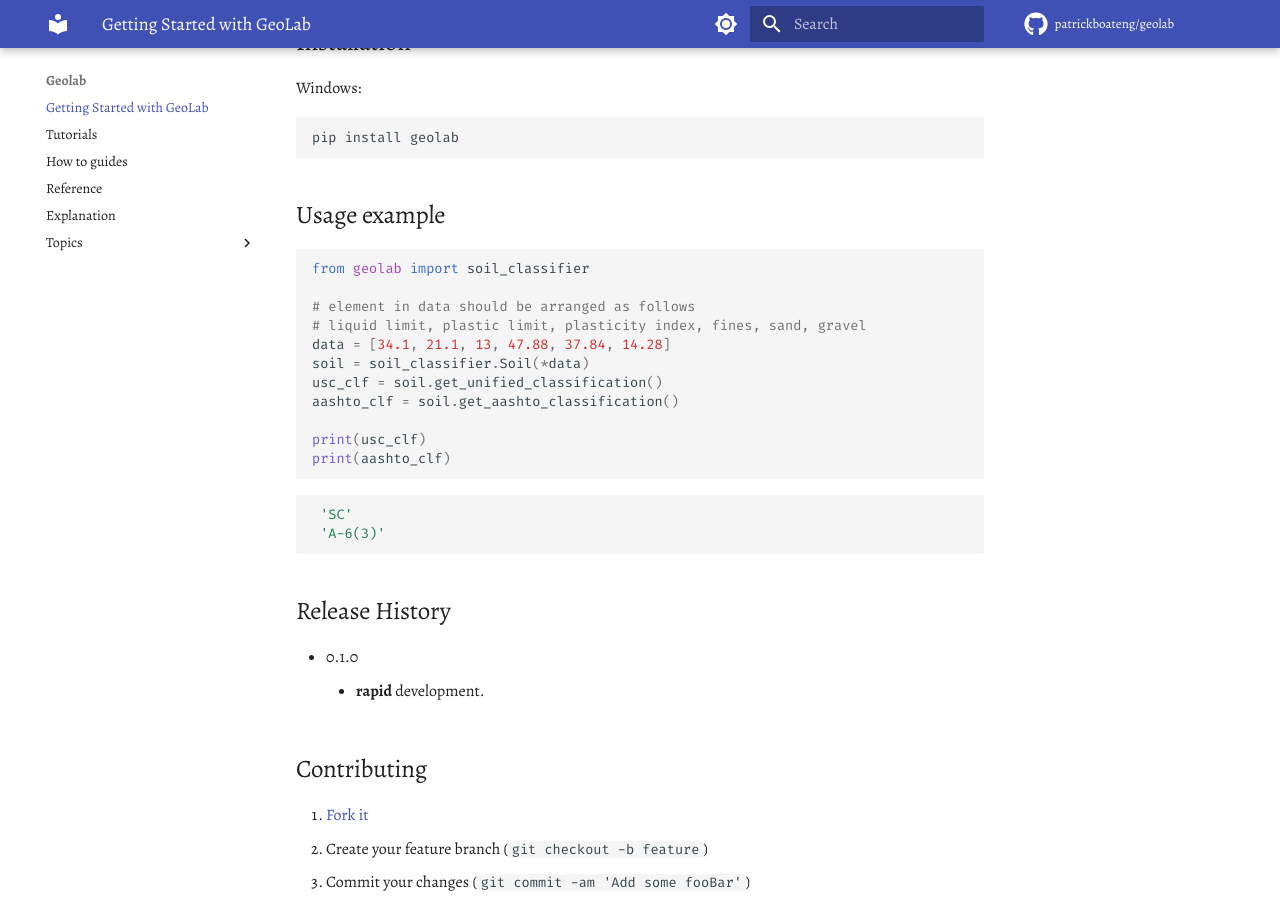
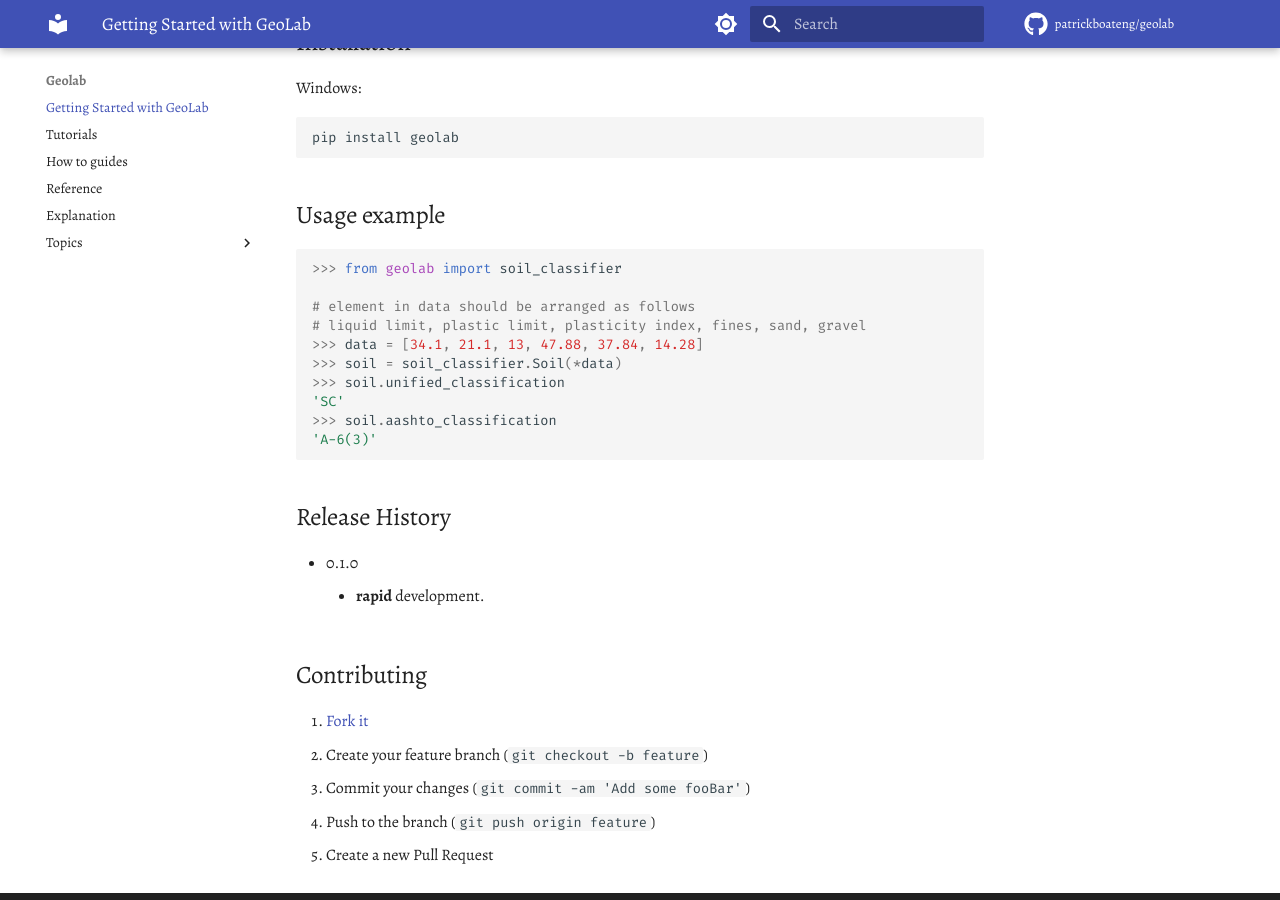
Before and after one commit to patrickboateng/geolysis, an MkDocs documentation site: the page built from docs/index.md, in a window 1280 px wide and 900 px high, scrolled down 543 px. Built offline with MkDocs 1.6.1 and Material for MkDocs 9.7.7, drawn with Linux system fonts in a browser that asks for light colours; comment, search, counter and statistics services are not loaded.

Commit message:
modified usage example

````diff
--- a/docs/index.md
+++ b/docs/index.md
@@ -34,22 +34,17 @@ pip install geolab
 ## Usage example
 
 ```py
-from geolab import soil_classifier
+>>> from geolab import soil_classifier
 
 # element in data should be arranged as follows
 # liquid limit, plastic limit, plasticity index, fines, sand, gravel
-data = [34.1, 21.1, 13, 47.88, 37.84, 14.28]
-soil = soil_classifier.Soil(*data)
-usc_clf = soil.get_unified_classification()
-aashto_clf = soil.get_aashto_classification()
+>>> data = [34.1, 21.1, 13, 47.88, 37.84, 14.28]
+>>> soil = soil_classifier.Soil(*data)
+>>> soil.unified_classification
+'SC'
+>>> soil.aashto_classification
+'A-6(3)'
 
-print(usc_clf)
-print(aashto_clf)
-```
-
-```sh
- 'SC'
- 'A-6(3)'
 ```
 
 <!-- ## Development setup
````
